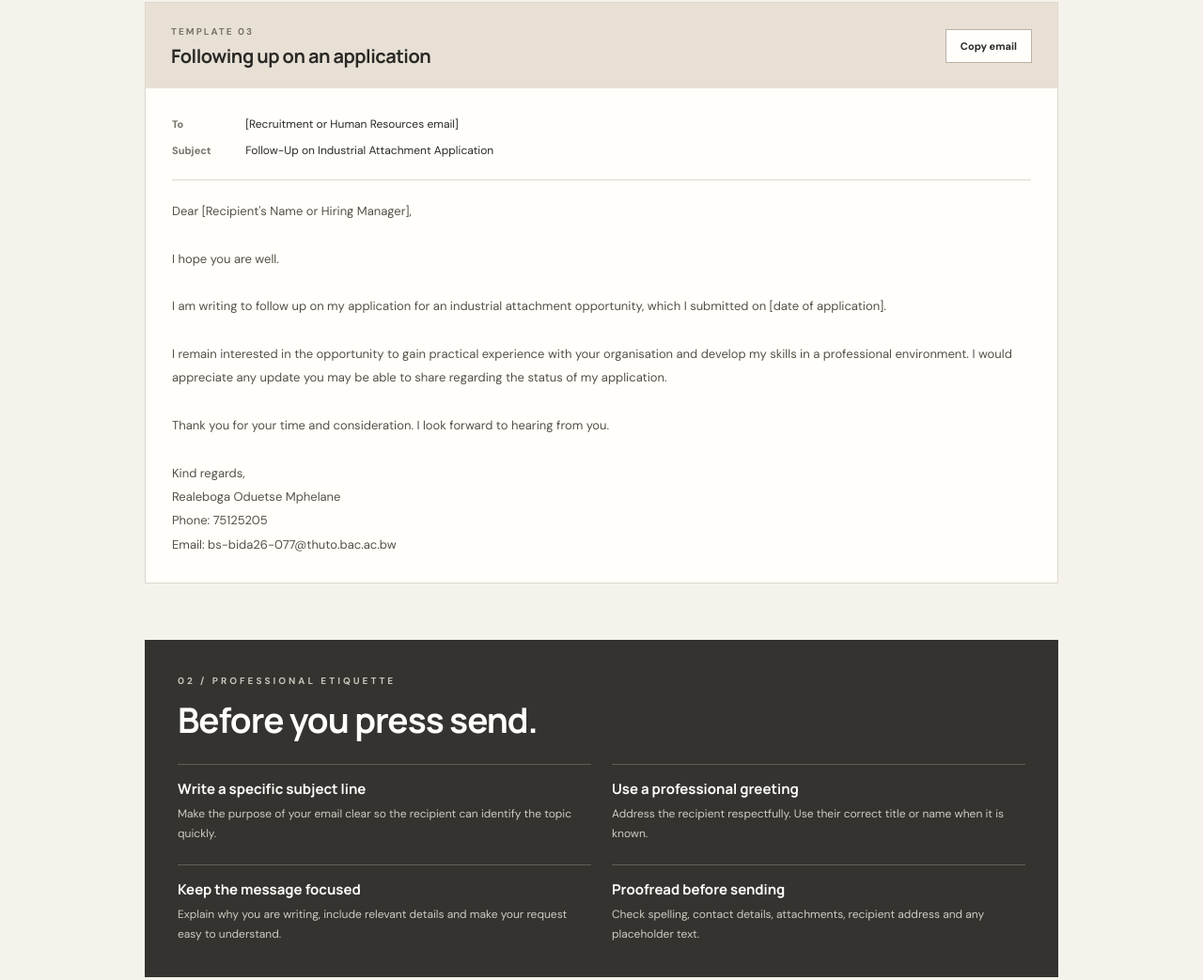
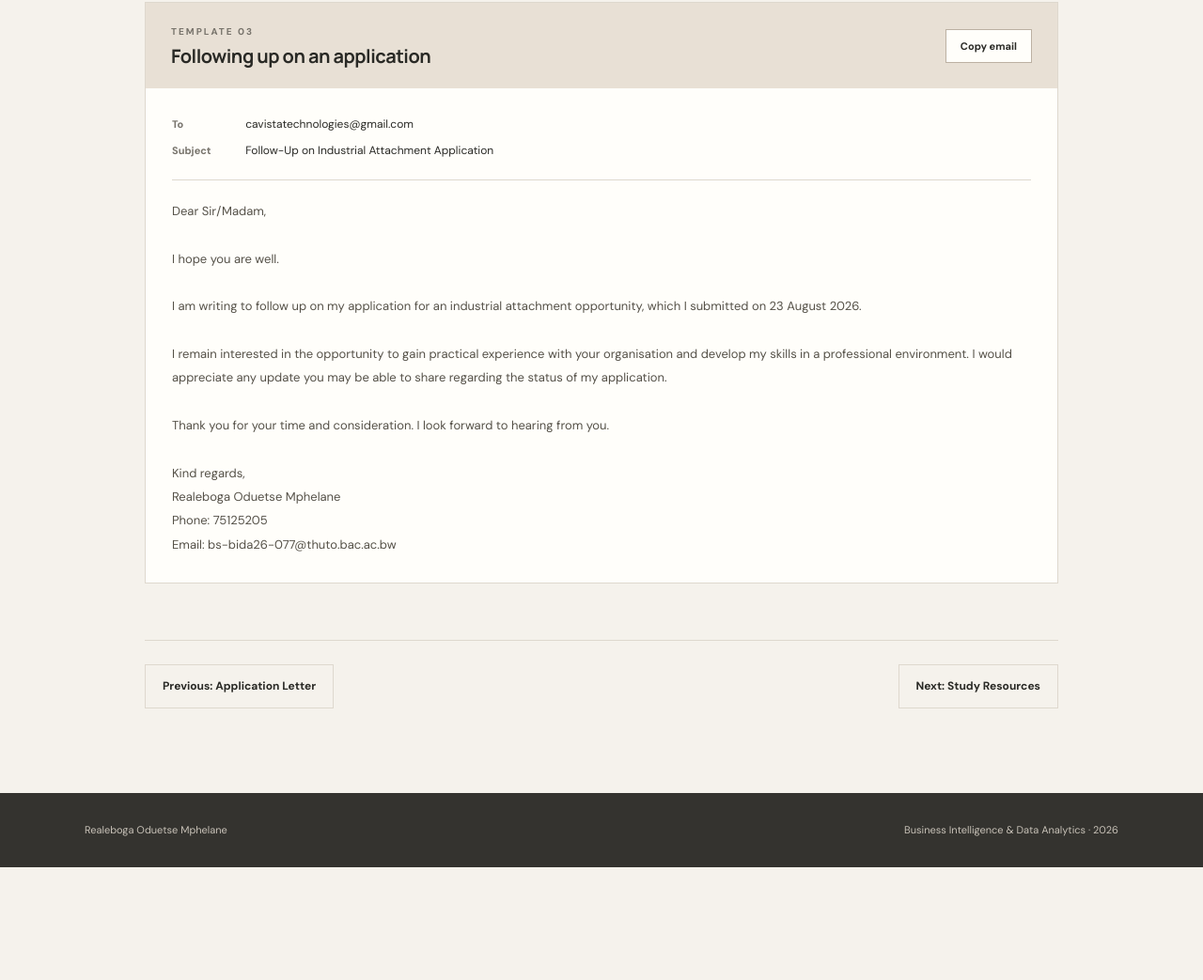
Before and after one commit to realebogamphelane/dgital-portfolio, a plain HTML site: page email-templates.html in a window 1280 px wide. Shown: the part 2225-3268 px from the top of the page at 94% size. After the commit the page ends 3148 px from the top, so only its background shows below. Drawn offline with Linux system fonts and the light colour scheme.

Commit message:
Update email-templates.html

```diff
--- a/email-templates.html
+++ b/email-templates.html
@@ -540,15 +540,15 @@
 
           <div class="email-body">
             <div class="email-meta">
-              <p><strong>To</strong> [Lecturer's institutional email]</p>
-              <p><strong>Subject</strong> Request for Clarification on [Module or Topic]</p>
+              <p><strong>To</strong>laonemosimane@thuto.bac.ac.bw</p>
+              <p><strong>Subject</strong> Request for Clarification on business process analysis</p>
             </div>
 
-            <div class="email-content" id="email1">Dear [Lecturer's Title and Surname],
+            <div class="email-content" id="email1">Dear Ms Mosimane,
 
 I hope you are well.
 
-I am writing to ask for clarification regarding [specific topic, instruction or assignment question] in [module name]. I have reviewed the available information, but I would appreciate further guidance to ensure that I understand the requirements correctly.
+I am writing to ask for clarification regarding data mining in business process analysis. I have reviewed the available information, but I would appreciate further guidance to ensure that I understand the requirements correctly.
 
 Could you please advise me on how best to approach this matter?
 
@@ -574,7 +574,7 @@ bs-bida26-077@thuto.bac.ac.bw</div>
 
           <div class="email-body">
             <div class="email-meta">
-              <p><strong>To</strong> [Recruitment or Human Resources email]</p>
+              <p><strong>To</strong> cavistatechnologies@gmail.com</p>
               <p><strong>Subject</strong> Industrial Attachment Enquiry — Business Intelligence &amp; Data Analytics</p>
             </div>
 
@@ -612,15 +612,15 @@ Email: bs-bida26-077@thuto.bac.ac.bw</div>
 
           <div class="email-body">
             <div class="email-meta">
-              <p><strong>To</strong> [Recruitment or Human Resources email]</p>
+              <p><strong>To</strong> cavistatechnologies@gmail.com</p>
               <p><strong>Subject</strong> Follow-Up on Industrial Attachment Application</p>
             </div>
 
-            <div class="email-content" id="email3">Dear [Recipient's Name or Hiring Manager],
+            <div class="email-content" id="email3">Dear Sir/Madam,
 
 I hope you are well.
 
-I am writing to follow up on my application for an industrial attachment opportunity, which I submitted on [date of application].
+I am writing to follow up on my application for an industrial attachment opportunity, which I submitted on 23 August 2026.
 
 I remain interested in the opportunity to gain practical experience with your organisation and develop my skills in a professional environment. I would appreciate any update you may be able to share regarding the status of my application.
 
@@ -636,42 +636,6 @@ Email: bs-bida26-077@thuto.bac.ac.bw</div>
       </div>
     </section>
 
-    <section class="tips-section">
-      <p class="eyebrow">02 / Professional etiquette</p>
-      <h2>Before you press send.</h2>
-
-      <div class="tips-grid">
-        <article class="tip">
-          <h3>Write a specific subject line</h3>
-          <p>
-            Make the purpose of your email clear so the recipient can identify
-            the topic quickly.
-          </p>
-        </article>
-
-        <article class="tip">
-          <h3>Use a professional greeting</h3>
-          <p>
-            Address the recipient respectfully. Use their correct title or
-            name when it is known.
-          </p>
-        </article>
-
-        <article class="tip">
-          <h3>Keep the message focused</h3>
-          <p>
-            Explain why you are writing, include relevant details and make
-            your request easy to understand.
-          </p>
-        </article>
-
-        <article class="tip">
-          <h3>Proofread before sending</h3>
-          <p>
-            Check spelling, contact details, attachments, recipient address
-            and any placeholder text.
-          </p>
-        </article>
       </div>
     </section>
 
```
